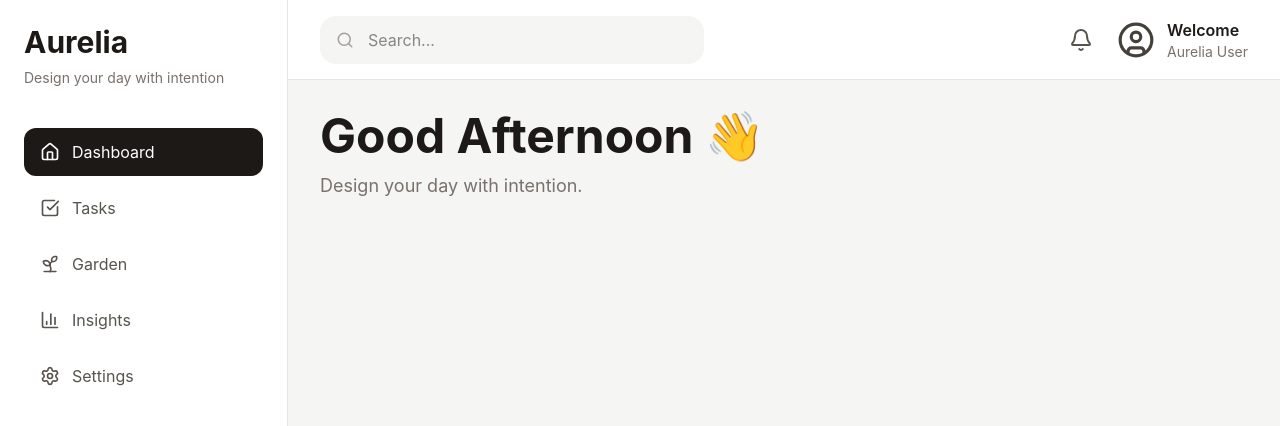
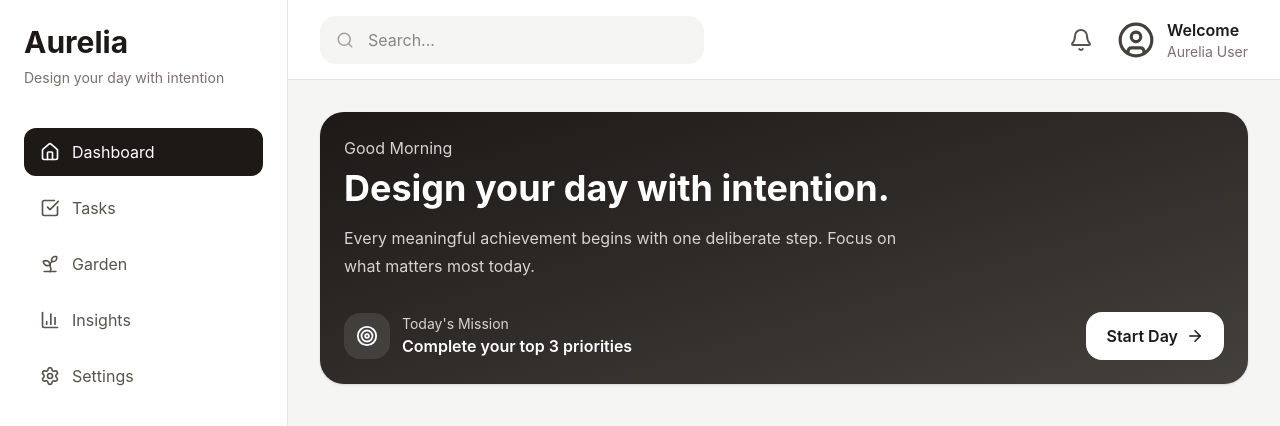
Before and after one commit to toibawani/aurelia, a React (Vite) app: page /dashboard in a window 1280 px wide. Shown: the top 426 px of the page. Built offline with nearby package versions, Linux system fonts and the light colour scheme.

Commit message:
feat: add welcome hero to dashboard

```diff
--- a/src/components/dashboard/WelcomeCard.tsx
+++ b/src/components/dashboard/WelcomeCard.tsx
@@ -0,0 +1,51 @@
+import Card from "../ui/Card";
+import { ArrowRight, Target } from "lucide-react";
+
+export default function WelcomeCard() {
+  const hour = new Date().getHours();
+
+  let greeting = "Good Evening";
+
+  if (hour < 12) greeting = "Good Morning";
+  else if (hour < 17) greeting = "Good Afternoon";
+
+  return (
+    <Card className="bg-gradient-to-br from-stone-900 to-stone-700 text-white border-0">
+      <p className="text-stone-300">
+        {greeting}
+      </p>
+
+      <h1 className="mt-2 text-4xl font-bold">
+        Design your day with intention.
+      </h1>
+
+      <p className="mt-4 text-stone-300 max-w-xl leading-7">
+        Every meaningful achievement begins with one deliberate step.
+        Focus on what matters most today.
+      </p>
+
+      <div className="mt-8 flex items-center justify-between">
+        <div className="flex items-center gap-3">
+          <div className="rounded-2xl bg-white/10 p-3">
+            <Target size={22} />
+          </div>
+
+          <div>
+            <p className="text-sm text-stone-300">
+              Today's Mission
+            </p>
+
+            <p className="font-semibold">
+              Complete your top 3 priorities
+            </p>
+          </div>
+        </div>
+
+        <button className="flex items-center gap-2 rounded-2xl bg-white px-5 py-3 font-semibold text-stone-900 transition hover:scale-105">
+          Start Day
+          <ArrowRight size={18} />
+        </button>
+      </div>
+    </Card>
+  );
+}
--- a/src/pages/Dashboard.tsx
+++ b/src/pages/Dashboard.tsx
@@ -1,15 +1,12 @@
 import DashboardLayout from "../layouts/DashboardLayout";
+import WelcomeCard from "../components/dashboard/WelcomeCard";
 
 export default function Dashboard() {
   return (
     <DashboardLayout>
-      <h1 className="text-5xl font-bold">
-        Good Afternoon 👋
-      </h1>
-
-      <p className="mt-3 text-stone-500 text-lg">
-        Design your day with intention.
-      </p>
+      <div className="space-y-8">
+        <WelcomeCard />
+      </div>
     </DashboardLayout>
   );
 }
```
